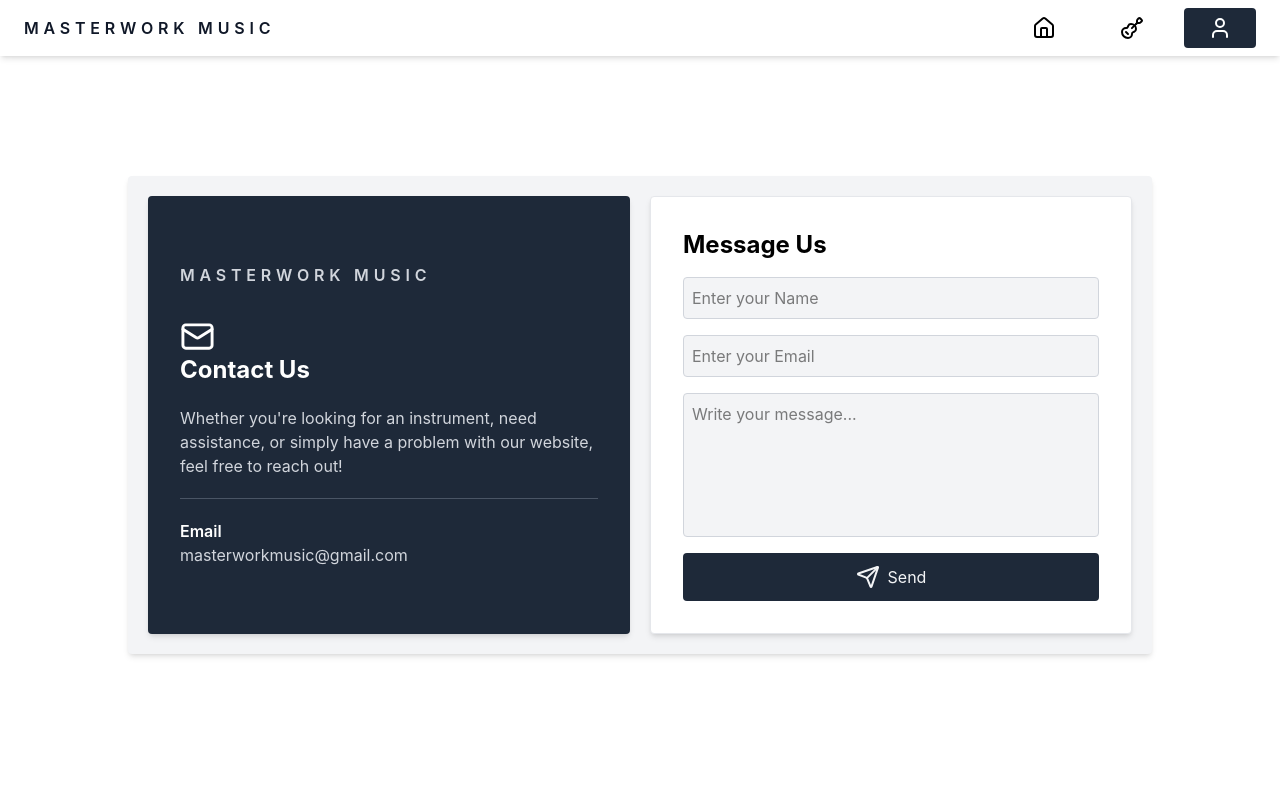
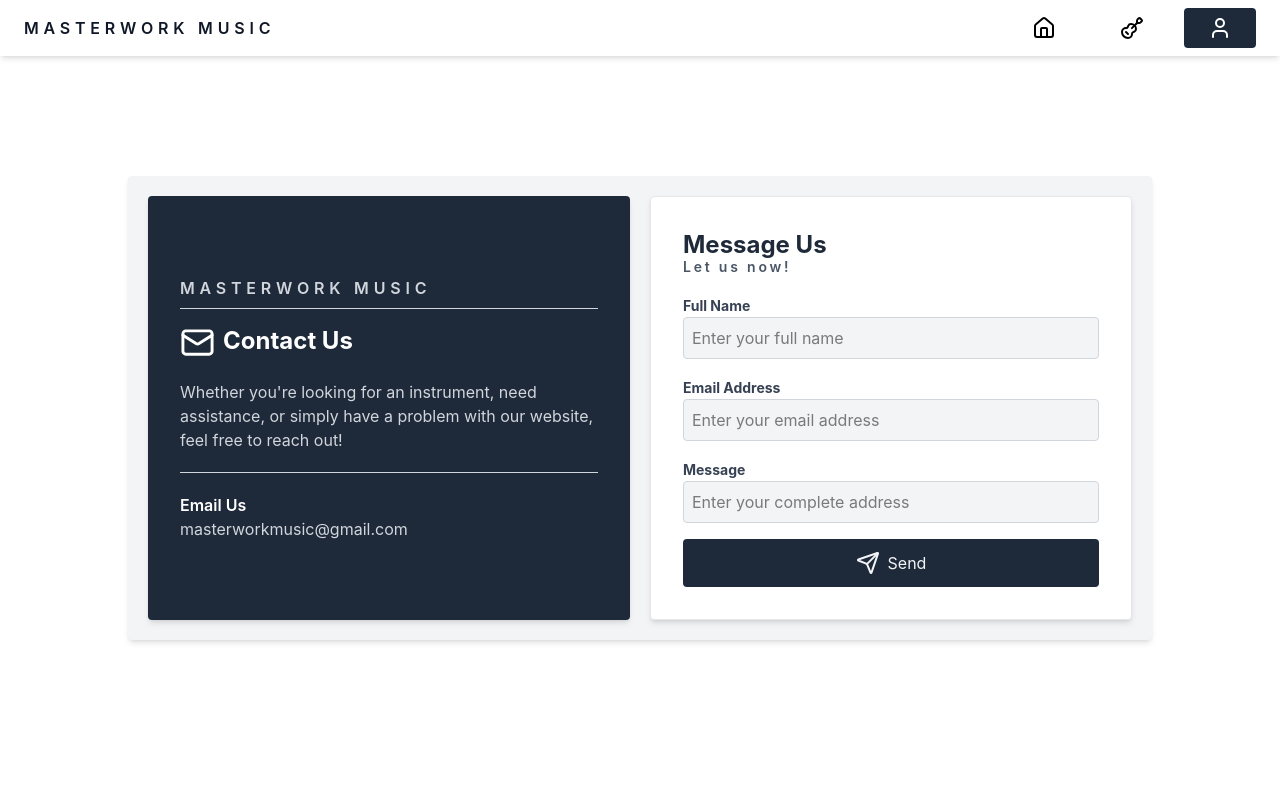
Before and after one commit to joshua-catan/Masterwork_Website, a React (Vite) app: page /contact in a window 1280 px wide. Shown: the top 800 px of the page. Built offline with nearby package versions, Linux system fonts and the light colour scheme.

Commit message:
update project

```diff
--- a/src/pages/Contact.jsx
+++ b/src/pages/Contact.jsx
@@ -13,13 +13,13 @@ function Contact() {
 
   return (
 
-    <div className="w-full mt-30 bg-gray-100 rounded shadow-md p-5 max-w-5xl mx-auto flex flex-col md:flex-row gap-5">
+    <div className="w-full mt-30 bg-gray-100 rounded mb-30 shadow-md p-5 max-w-5xl mx-auto flex flex-col md:flex-row gap-5">
 
       <div className="w-full md:w-1/2 bg-gray-800 text-white rounded shadow-md p-8 flex flex-col justify-center gap-5">
-          <p className="mb-3 font-semibold uppercase tracking-[0.3em] text-gray-300">
+          <p className="mb-3 font-semibold uppercase border-b pb-2 border-gray-60 tracking-[0.3em] text-gray-300">
               Masterwork Music
           </p>
-          <h2 className="text-2xl font-bold">
+          <h2 className="text-2xl inline-flex gap-2 -mt-4 font-bold">
             <Mail size={35}/>
             Contact Us
           </h2>
@@ -28,8 +28,8 @@ function Contact() {
             need assistance, or simply have a problem with
             our website, feel free to reach out!
           </p>
-          <div className="border-t border-gray-600 pt-5">
-            <p className="font-semibold">Email</p>
+          <div className="border-t border-gray-300 pt-5">
+            <p className="font-semibold">Email Us</p>
             <p className="text-gray-300">
                 masterworkmusic@gmail.com
             </p>
@@ -38,32 +38,48 @@ function Contact() {
 
       <div className="w-full md:w-1/2 bg-white border border-gray-200 rounded shadow-md p-6 md:p-8 flex flex-col gap-4">
 
-        <h2 className="text-2xl font-bold">
+        <h2 className="text-2xl text-gray-800 font-bold">
             Message Us
         </h2>
+        <p className='text-sm -mt-5 tracking-[0.2em] text-gray-600 font-semibold'>
+          Let us now!
+        </p>
 
-        <input
-          className={fillStyle}
+        <div className='w-full'>
+          <label className="text-sm font-bold text-gray-700 mb-2">
+            Full Name
+          </label>
+          <input className={fillStyle}
           type="text"
-          placeholder="Enter your Name"
+          placeholder="Enter your full name"
           value={name}
           onChange={(e) => setName(e.target.value)}
-        />
+          />
+      </div>
 
-        <input
-          className={fillStyle}
+      <div className='w-full'>
+          <label className="text-sm font-bold text-gray-700 mb-2">
+            Email Address
+          </label>
+          <input className={fillStyle}
           type="email"
-          placeholder="Enter your Email"
+          placeholder="Enter your email address"
           value={email}
           onChange={(e) => setEmail(e.target.value)}
-        />
+          />
+      </div>
 
-        <textarea
-          className={`${fillStyle} min-h-36 resize-none`}
-          placeholder="Write your message..."
+      <div className='w-full'>
+          <label className="text-sm font-bold text-gray-700 mb-2">
+            Message
+          </label>
+          <input className={fillStyle}
+          type="text"
+          placeholder="Enter your complete address"
           value={message}
           onChange={(e) => setMessage(e.target.value)}
-        />
+          />
+      </div>
 
         <button onClick={() => setIsSent(true)} className="flex items-center justify-center gap-2 bg-gray-800 text-gray-100 px-6 py-3 rounded hover:bg-gray-700 hover:scale-101 transition duration-300">
           <Send />
```
